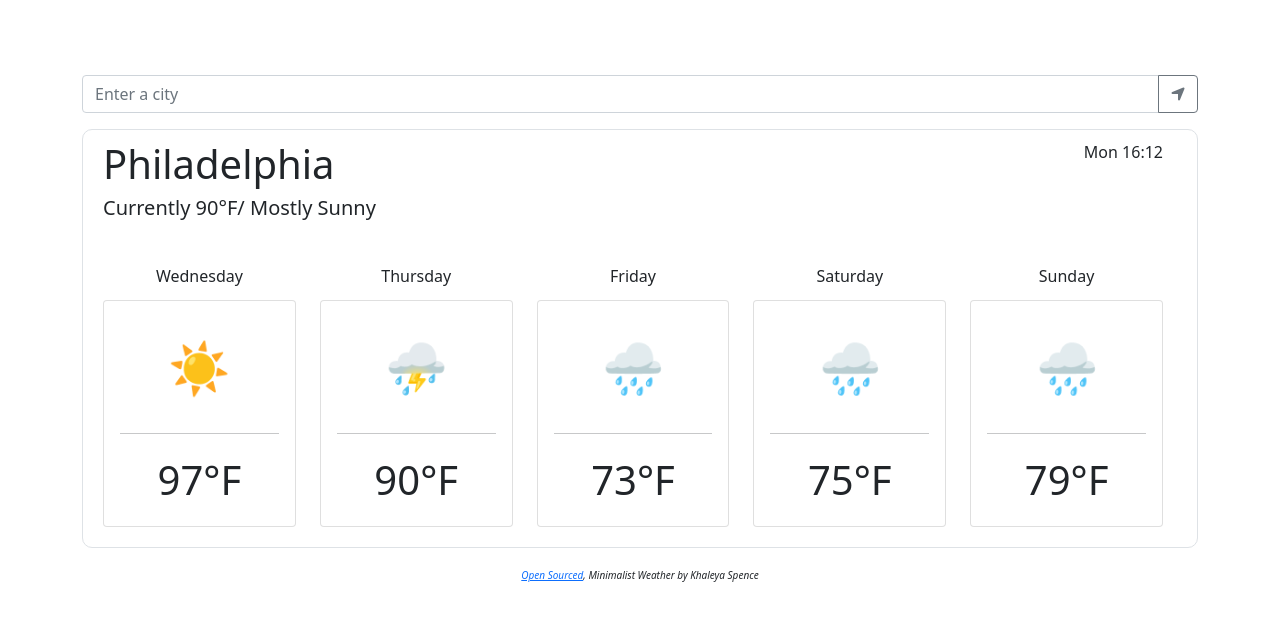
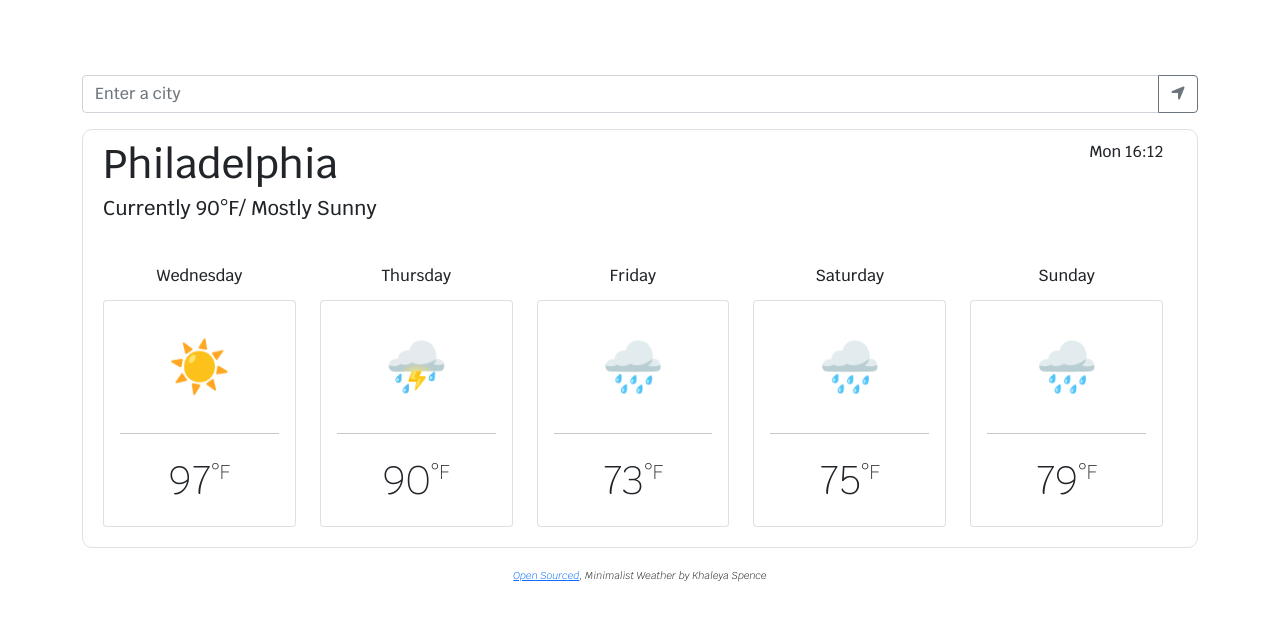
Before and after one commit to kkspence/minimalist-weather, a plain HTML site: page index.html in a window 1280 px wide. Drawn offline with nearby package versions, Linux system fonts and the light colour scheme.

Commit message:
font styling
font: https://fonts.google.com/specimen/Krub

.measure made relative, smaller px

```diff
--- a/index.html
+++ b/index.html
@@ -14,6 +14,9 @@
     <script src="https://kit.fontawesome.com/e2fd742853.js" crossorigin="anonymous"></script>
     <link rel="stylesheet" href="src/style.css" />
     <script src="https://unpkg.com/axios/dist/axios.min.js"></script>
+    <link rel="preconnect" href="https://fonts.googleapis.com">
+<link rel="preconnect" href="https://fonts.gstatic.com" crossorigin>
+<link href="https://fonts.googleapis.com/css2?family=Krub:ital,wght@0,200;0,300;0,500;1,200;1,300;1,700&display=swap" rel="stylesheet">
   </head>
   <body>
     <div class="container" id="entire-app">
@@ -118,8 +121,8 @@
 
 </div>
 
-        </div>
-      </div>
+        </div>      </div>
+
 
 
     <footer> <a href="https://github.com/kkspence/minimalist-weather"> Open Sourced</a>, Minimalist Weather by Khaleya Spence </footer>
--- a/src/style.css
+++ b/src/style.css
@@ -1,3 +1,7 @@
+body {
+  font-family: "Krub", sans-serif;
+}
+
 .border {
   border: solid gray 1px;
   border-radius: 10px;
@@ -34,6 +38,12 @@ form {
 .degrees {
   text-align: center;
   font-size: 40px;
+  font-weight: lighter;
+}
+.measure {
+  font-size: 20px;
+  position: relative;
+  bottom: 15px;
 }
 #five-day-forecast {
   margin-top: 0px;
```
